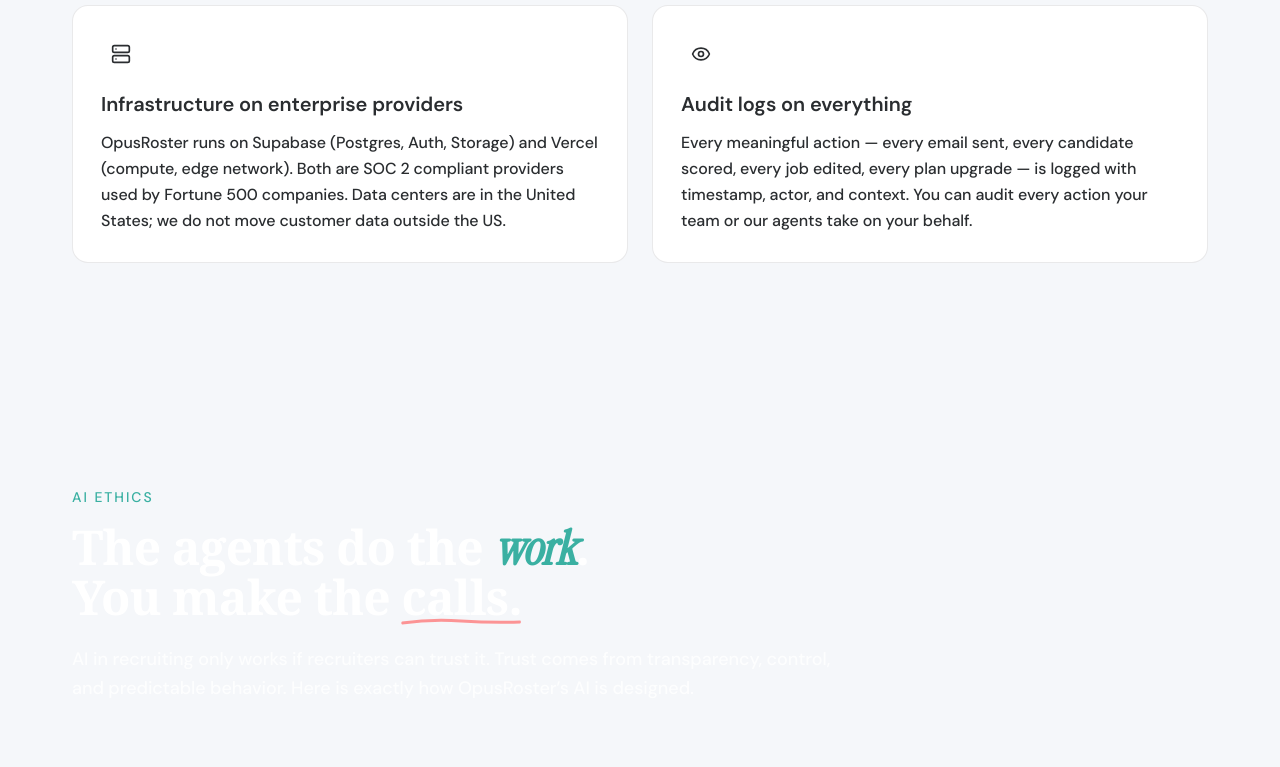
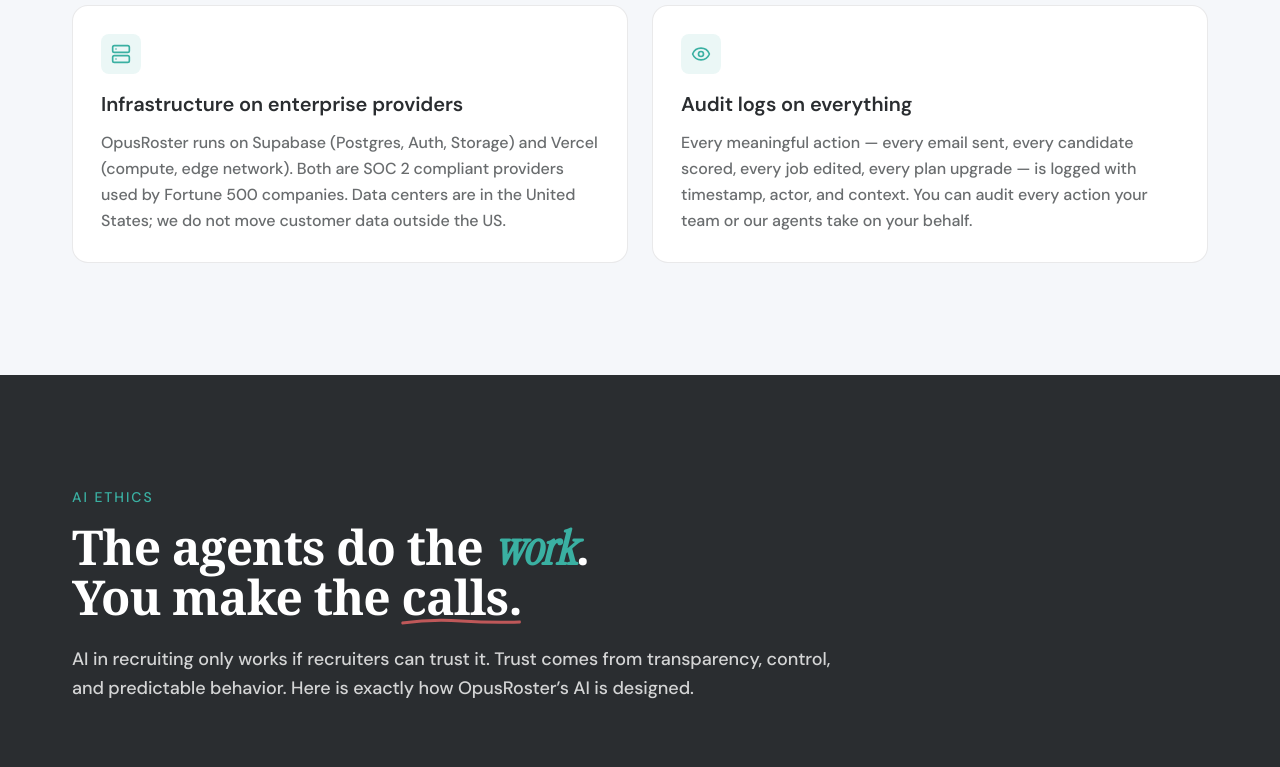
Before and after one commit to altfiscore/opusroster-recruiter-marketing, a Next.js app: page /trust in a window 1280 px wide. Shown: the part 1240-2007 px from the top of the page. Built offline with nearby package versions, Linux system fonts and the light colour scheme; no server answers.

Commit message:
fix: replace navy with brand graphite, ensure all brand colors in tailwind config

```diff
--- a/src/app/for/agencies/page.tsx
+++ b/src/app/for/agencies/page.tsx
@@ -199,7 +199,7 @@
       </Section>
 
       {/* DISTRIBUTION */}
-      <div className="bg-navy">
+      <div className="bg-graphite">
       <Section>
         <Container>
           <div className="max-w-3xl">
--- a/src/app/trust/page.tsx
+++ b/src/app/trust/page.tsx
@@ -165,7 +165,7 @@
       </Section>
 
       {/* AI ETHICS */}
-      <div className="bg-navy">
+      <div className="bg-graphite">
       <Section>
         <Container>
           <div className="max-w-3xl mb-16">
--- a/tailwind.config.ts
+++ b/tailwind.config.ts
@@ -11,6 +11,11 @@
       colors: {
         background: "var(--background)",
         foreground: "var(--foreground)",
+        teal: "#3AB0A2",
+        coral: "#FF6B6B",
+        mint: "#B7E4C7",
+        cream: "#F5F7FA",
+        graphite: "#2A2D30",
       },
     },
   },
```
